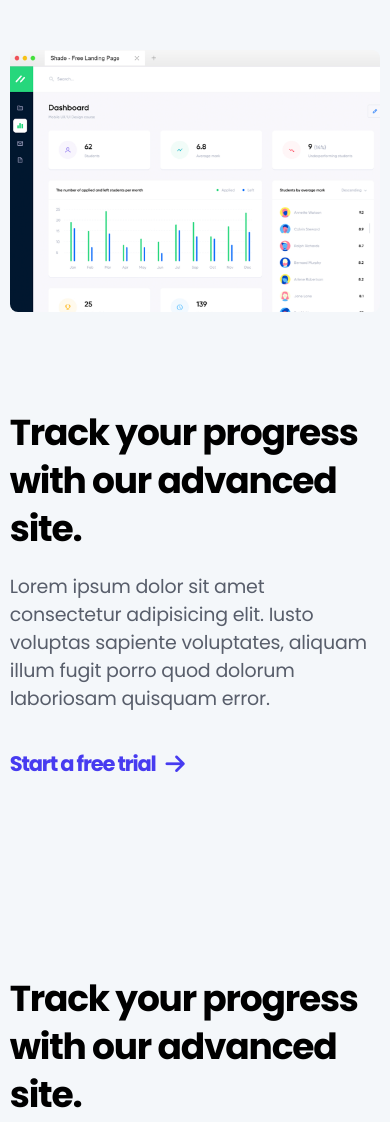
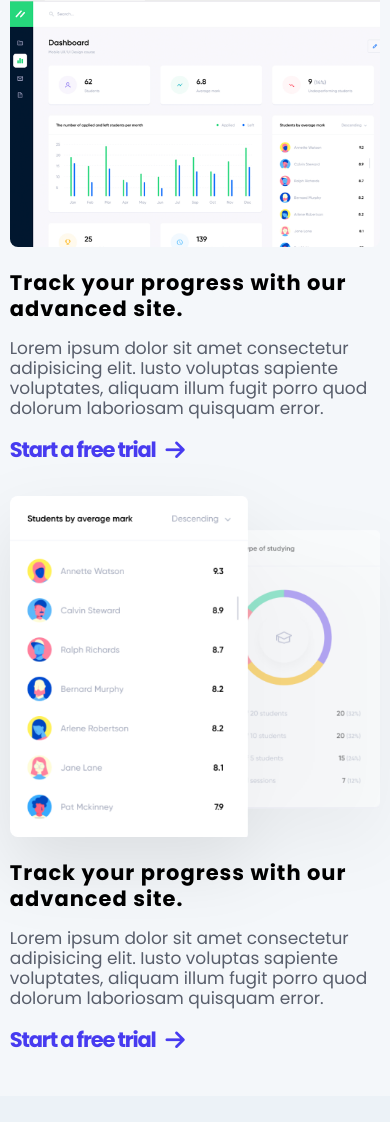
Before and after one commit to ctnylmz/landing-page, a plain HTML site: page index.html in a window 390 px wide. Shown: the part 1454-2576 px from the top of the page. Drawn offline with Linux system fonts and the light colour scheme.

Commit message:
Start Mobile advanced

```diff
--- a/Assets/css/style.css
+++ b/Assets/css/style.css
@@ -301,7 +301,7 @@ main #info .info-wrapper .info-card .info-text .info-description {
 
 @media (max-width:768px) {
 
-     main #info  {
+    main #info {
         padding: 30px 0;
     }
 
@@ -348,7 +348,6 @@ main #advanced .advanced-wrapper .advanced-context .description {
 }
 
 
-
 main #advanced .advanced-wrapper .advanced-context .btn a {
     display: flex;
     align-items: center;
@@ -372,14 +371,34 @@ main #advanced .advanced-wrapper .advanced-context .btn i {
 
 
 @media (max-width:768px) {
+    main #advanced {
+        padding: 0;
+        background-color: var(--bg-white);
+    }
 
     main #advanced .advanced-wrapper {
         flex-direction: column;
+        gap: 16px;
     }
 
     main #advanced .advanced-wrapper .advanced-img img {
         width: 100%;
     }
+
+    main #advanced .advanced-wrapper .advanced-context .title {
+        font-size: 21px;
+        letter-spacing: 1px;
+        line-height: 26px;
+        margin-bottom: 16px;
+    }
+
+    main #advanced .advanced-wrapper .advanced-context .description {
+        font-size: 17px;
+        letter-spacing: 0px;
+        line-height: 20px;
+        margin-bottom: 16px;
+    }
+
 }
 
 /* feature */
@@ -418,8 +437,6 @@ main #feature .feature-wrapper .feature-context .description {
     color: #161c2db3;
 }
 
-
-
 main #feature .feature-wrapper .feature-context .btn a {
     display: flex;
     align-items: center;
@@ -444,12 +461,34 @@ main #feature .feature-wrapper .feature-context .btn i {
 
 @media (max-width:768px) {
 
+    main #feature {
+        padding: 30px 0 40px 0;
+    }
+
     main #feature .feature-wrapper {
-        flex-direction: column;
+        flex-direction: column-reverse;
+        gap: 16px;
     }
 
     main #feature .feature-wrapper .feature-img img {
         width: 100%;
+    }
+
+    main #feature .feature-wrapper .feature-context .title {
+        font-size: 21px;
+        font-weight: bold;
+        letter-spacing: 1px;
+        line-height: 26px;
+        margin-bottom: 16px;
+
+    }
+
+    main #feature .feature-wrapper .feature-context .description {
+        font-size: 17px;
+        font-weight: 400;
+        letter-spacing: 0px;
+        line-height: 20px;
+        margin-bottom: 16px;
     }
 }
 
```
